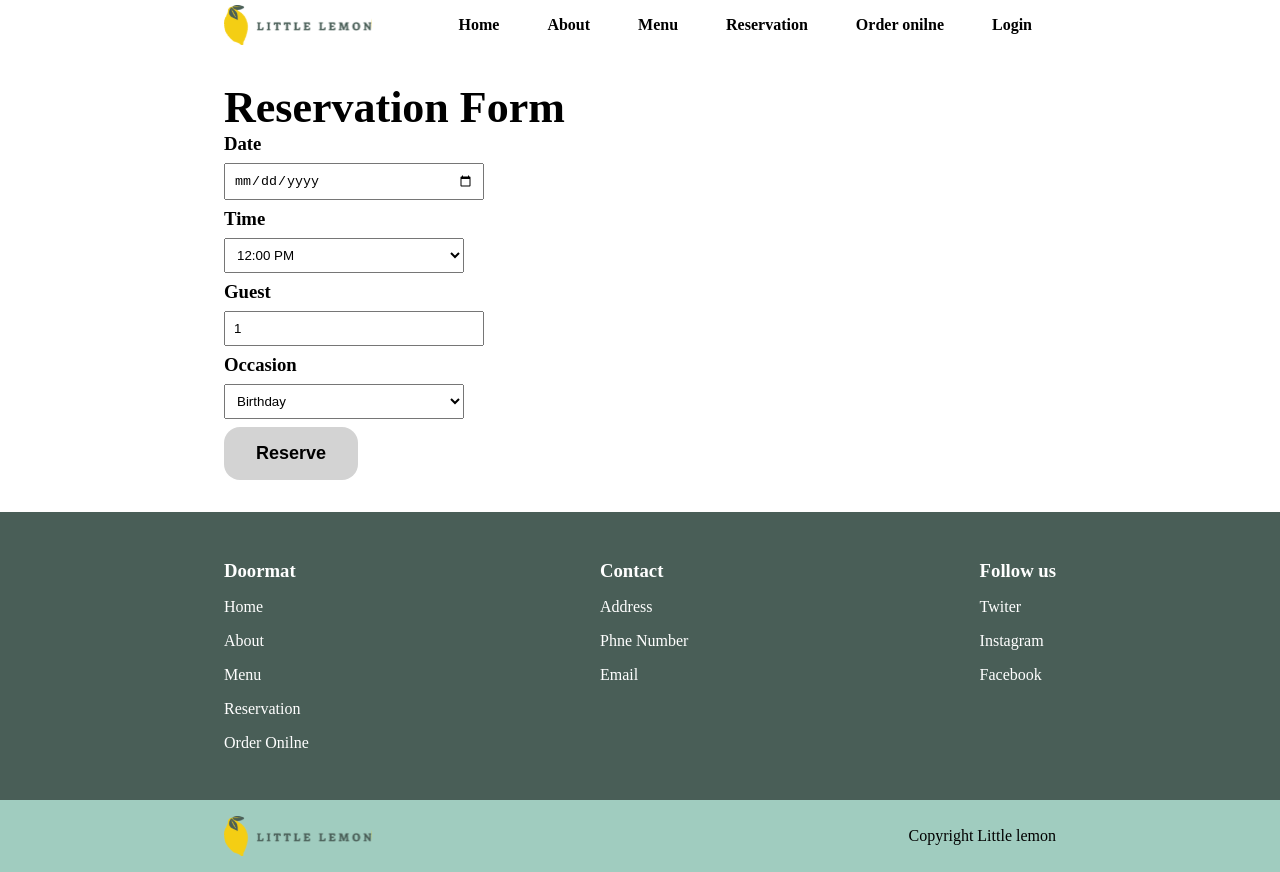
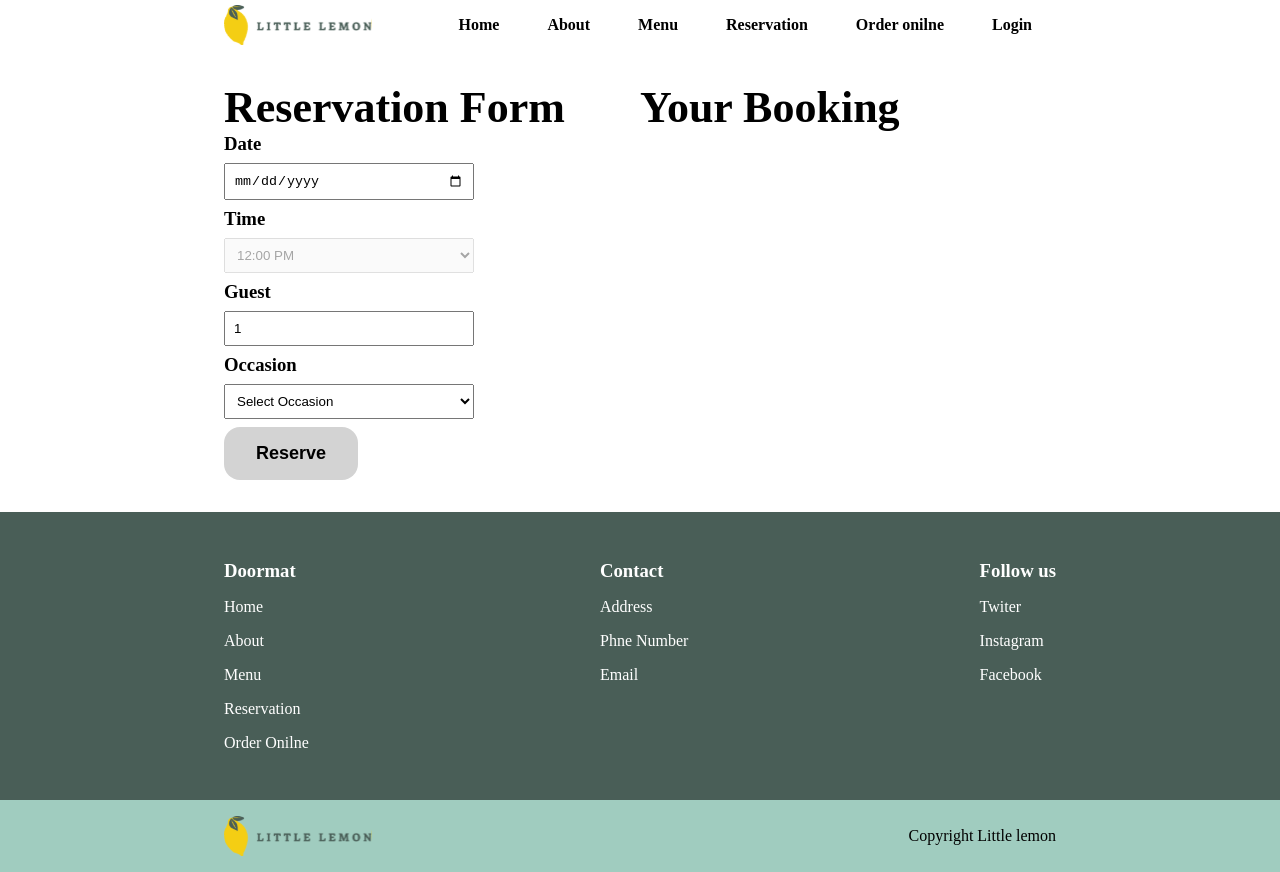
Before and after one commit to sutharamit344/little_lemon, a React (Create React App) app: page /booking in a window 1280 px wide. Built offline with nearby package versions, Linux system fonts and the light colour scheme.

Commit message:
manage time slot is booked or not using usereducer

```diff
--- a/src/component/availableslot.js
+++ b/src/component/availableslot.js
@@ -1,20 +1,23 @@
+const AvailableTimes = (props) => {
+    return (
+        <>
+            {props.availableSlots.map((slot) => {
+                const isBookedForSelectedDate = (slot.booking || []).some(
+                    (booking) => booking.date === props.selectedDate
+                );
 
-
-const AvailableTimes = (props) => {
-
-    return(
-        <>
-        {
-            props.availableSlots.map((slot) => {
                 return (
-                    <option key={slot.time} disabled={slot.booked ? true : false}>
-                        {slot.time} {slot.booked ? "- Booked" : ""}
+                    <option
+                        key={slot.time}
+                        value={slot.time}
+                        disabled={isBookedForSelectedDate}
+                    >
+                        {slot.time} {isBookedForSelectedDate ? "- Booked" : ""}
                     </option>
-                )
-            })
-        }
+                );
+            })}
         </>
-    )
+    );
 }
 
 export default  AvailableTimes
--- a/src/component/booking.css
+++ b/src/component/booking.css
@@ -1,3 +1,6 @@
+::-webkit-scrollbar{
+  display: none;
+}
 
 .container{
     width: 65%;
@@ -6,15 +9,44 @@
 
   .content{
     margin: 2rem auto;
+    display: grid;
+    grid-template-columns: 50% 50%;
   }
 
   .form{
-    width: 30vmin;
+    width: 500px;
+    max-width: 500px;
   }
 
   .form-control{
     margin: 0;
-    width: 100%;
+    width: 50%;
+    box-sizing: border-box;
     padding: 0.5rem;
     margin: 0.5rem 0;
   }
+
+  .booking-list{
+    display: flex;
+  }
+
+  .booking-list{
+    display: grid;
+    grid-template-rows: repeat(4, 25%);
+  }
+.slot-list{
+  width: 400px;
+  white-space: nowrap;
+  overflow: auto;
+}
+
+  .slot-list ul{
+    display: flex;
+    list-style: none;
+  }
+
+  .slot-list ul li{
+    padding: 1rem;
+    margin: 0 0.5rem;
+    box-shadow: 1px 1px 4px gray;
+  }
--- a/src/component/booking.js
+++ b/src/component/booking.js
@@ -1,88 +1,194 @@
+
 import "./booking.css"
 import {useState,useReducer} from "react"
 import AvailableTimes from "./availableslot.js"
 
 const initialState = {
     slots: [
-        { time: '12:00 PM', date:"", booked: false },
-        { time: '12:30 PM', date:"", booked: false },
-        { time: '1:00 PM', date:"", booked: false },
-        { time: '1:30 PM', date:"", booked: false },
-        // Add more time slots as needed
+        { time: '12:00 PM', booking: [] },
+        { time: '12:30 PM', booking: [] },
+        { time: '1:00 PM', booking: [] },
+        { time: '1:30 PM', booking: [] },
     ],
 };
 
 function reducer(state, action) {
+    const newBooking = {
+        date: action.date,
+        guest: action.guest,
+        occasion: action.occasion,
+    };
 
-    switch (action.type){
+    switch (action.type) {
         case "BOOK_SLOT":
             return {
                 ...state,
-                    slots: state.slots.map((slot) =>
-                        slot.time === action.time ? {...slot, booked: true} : slot
-                    )
+                slots: state.slots.map((slot) => {
+
+                    const isBookedForSelectedDate = (slot.booking || []).some(
+                        (booking) => booking.date === action.date
+                    );
+
+                    return slot.time === action.time && !isBookedForSelectedDate
+                        ? { ...slot, booking: [...slot.booking, newBooking] }
+                        : slot
+                }
+                ),
             };
         default:
             return state;
-    };
+    }
 }
 
-export default function Bookingpage(){
-    const [state,dispatch] = useReducer(reducer,initialState)
-    const [formData, setFormdata] = useState(
-        {
-            date:"",
-            time:"",
+export default function Bookingpage() {
+    const [state, dispatch] = useReducer(reducer, initialState);
+    const [formData, setFormdata] = useState({
+        date: "",
+        time: "12:00 PM",
         guest: 1,
-            occasion:"",
-            submitTouch:false
-        }
-    )
+        occasion: "nothing",
+    });
 
-    const onBooking = (time) => {
-        dispatch({type: "BOOK_SLOT", time: time})
+    const handleSubmit = (e) => {
+        e.preventDefault();
+
+        const { date, time, guest, occasion } = formData;
+
+        if (!date || !time || !guest || !occasion) {
+            // Optionally handle invalid form data
+            return;
         }
 
-    const handleSubmit = (e) => {
-        e.preventDefault()
-        onBooking(e.target.elements.slot.value)
-    }
+        dispatch({
+            type: 'BOOK_SLOT',
+            time,
+            date,
+            guest,
+            occasion,
+        });
 
-    const isFormValid = formData.date !== "" && formData.guest !== "";
+        // Clear form after submission
+        setFormdata({
+        date: "",
+        time: "12:00 PM",
+        guest: 1,
+        occasion: "nothing",
+        });
+    };
 
-    return(
+    const isSlotBooked = state.slots.some((slot) =>
+        slot.time === formData.time &&
+        slot.booking.some((booked) => booked.date === formData.date)
+    );
+
+    const isFormValid = formData.date !== "" && formData.guest !== "" && !isSlotBooked;
+
+
+    return (
         <section>
             <div className="container content">
+                <form className="form" onSubmit={handleSubmit}>
                 <header>
                     <h2>Reservation Form</h2>
                 </header>
-        <form className="form" onSubmit={handleSubmit}>
-            <label htmlFor="res_date" >
+                    <label htmlFor="res_date">
                         <h3>Date</h3>
                     </label>
-            <input type="date" name="date" id="res_date" className="form-control" value={formData.date} onChange={(e) => { setFormdata({...formData, date: e.target.value})}}/>
+                    <input
+                        type="date"
+                        name="date"
+                        id="res_date"
+                        className="form-control"
+                        value={formData.date}
+                        onChange={(e) => { setFormdata({ ...formData, date: e.target.value }) }}
+                    />
                     <label htmlFor="res_time">
                         <h3>Time</h3>
                     </label>
-                <select id="res_time" name="slot" className="form-control" value={formData.time} onChange={(e) => { setFormdata({...formData, time: e.target.value})}}>
-                    <AvailableTimes availableSlots={state.slots}/>
+                    <select
+                        id="res_time"
+                        name="time"
+                        className="form-control"
+                        value={formData.time}
+                        onChange={(e) => { setFormdata({ ...formData, time: e.target.value }) }}
+                        disabled={!formData.date}
+                    >
+                        <AvailableTimes availableSlots={state.slots} selectedDate={formData.date} />
                     </select>
                     <label htmlFor="res_guest">
                         <h3>Guest</h3>
                     </label>
-            <input type="number" min="1" max="4" id="res_guest" className="form-control" value={formData.guest} onChange={(e) => { setFormdata({...formData, guest: e.target.value})}}/>
+                    <input
+                        type="number"
+                        min="1"
+                        max="4"
+                        id="res_guest"
+                        name="guest"
+                        className="form-control"
+                        value={formData.guest}
+                        onChange={(e) => { setFormdata({ ...formData, guest: e.target.value }) }}
+                    />
                     <label htmlFor="res_occasion">
                         <h3>Occasion</h3>
                     </label>
-                <select id="res_occasion" className="form-control" value={formData.occasion} onChange={(e) => { setFormdata({...formData, occasion: e.target.value})}}>
-                    <option>Birthday</option>
-                    <option>Anniversary</option>
-                    <option>Angegement</option>
+                    <select
+                        id="res_occasion"
+                        name="occasion"
+                        className="form-control"
+                        value={formData.occasion}
+                        onChange={(e) => { setFormdata({ ...formData, occasion: e.target.value }) }}
+                    >
+                        <option value="">Select Occasion</option>
+                        <option value="Birthday">Birthday</option>
+                        <option value="Anniversary">Anniversary</option>
+                        <option value="Engagement">Engagement</option>
                     </select>
-                <br></br>
-                <input type="submit" id="res_submit" value="Reserve" className="btn btn-secondary" disabled={!isFormValid} />
+                    <br />
+                    <input
+                        type="submit"
+                        id="res_submit"
+                        value="Reserve"
+                        className="btn btn-secondary"
+                        disabled={!isFormValid}
+                    />
                 </form>
+                <BookingList slots={state.slots} />
             </div>
         </section>
-    )
+    );
 }
+
+const BookingList = ({ slots }) => {
+    return (
+        <section>
+            <div>
+                <header>
+                    <h2>Your Booking</h2>
+                </header>
+                <div className="booking-list">
+                    {slots.map((slot) => (
+                        <div key={slot.time} className="slot">
+                            {(slot.booking || []).length > 0 ? (
+                                <>
+                            <h3>{slot.time}</h3>
+                                <div  className="slot-list">
+                                <ul>
+                                    {slot.booking.map((booking, index) => (
+                                        <li key={index}>
+                                            <strong>Date:</strong> {booking.date} <br />
+                                            <strong>Guests:</strong> {booking.guest} <br />
+                                            <strong>Occasion:</strong> {booking.occasion}
+                                        </li>
+                                    ))}
+                                </ul>
+                                </div></>
+                            ) : (
+                                ""
+                            )}
+                        </div>
+                    ))}
+                </div>
+            </div>
+        </section>
+    );
+}
```
Also changed, not shown: package.json (+6 -2 lines), src/setupTests.js (deleted, +0 -5 lines), 2 other files (tests, documents, lock files or other folders). Lines whose indentation alone changed are shown as unchanged.
